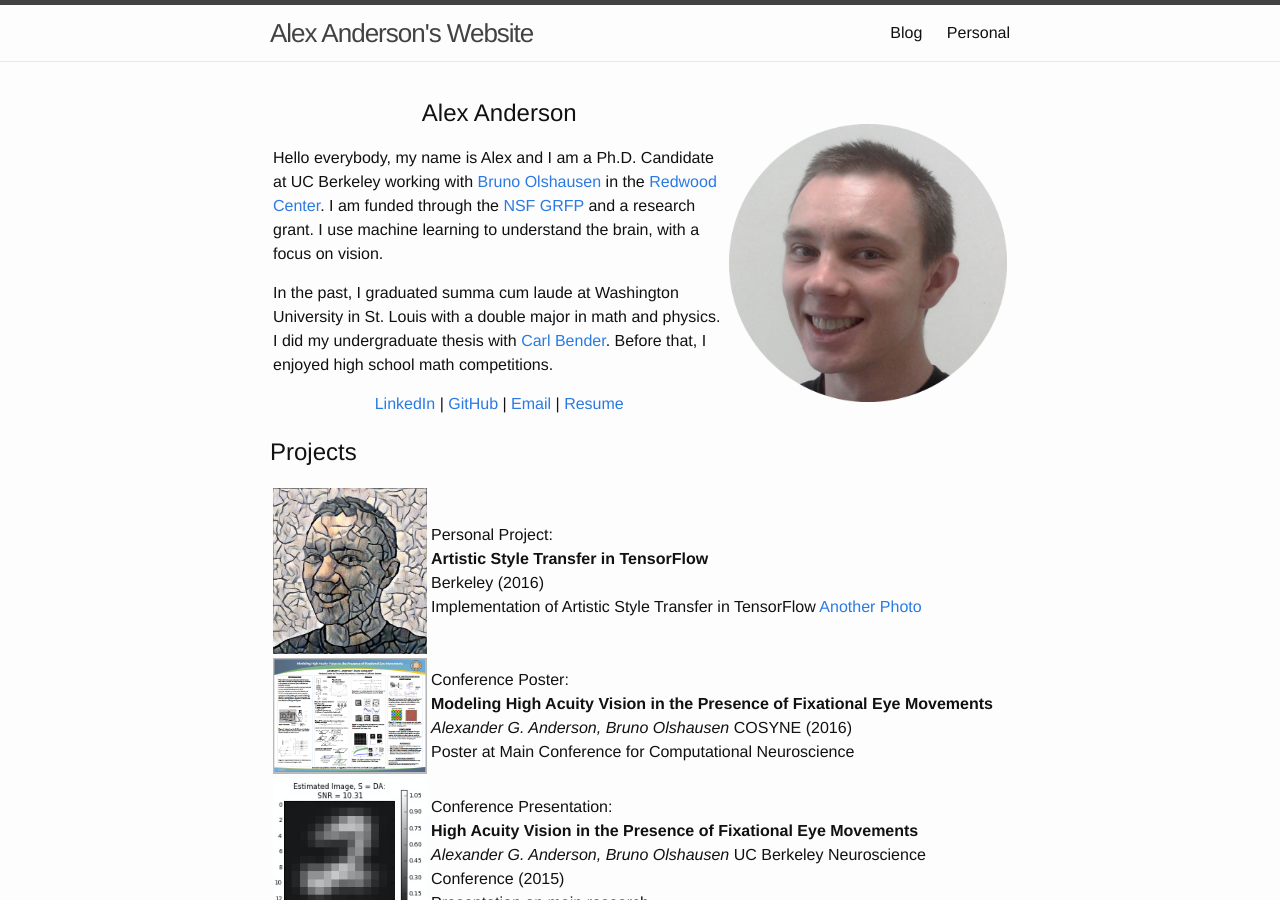
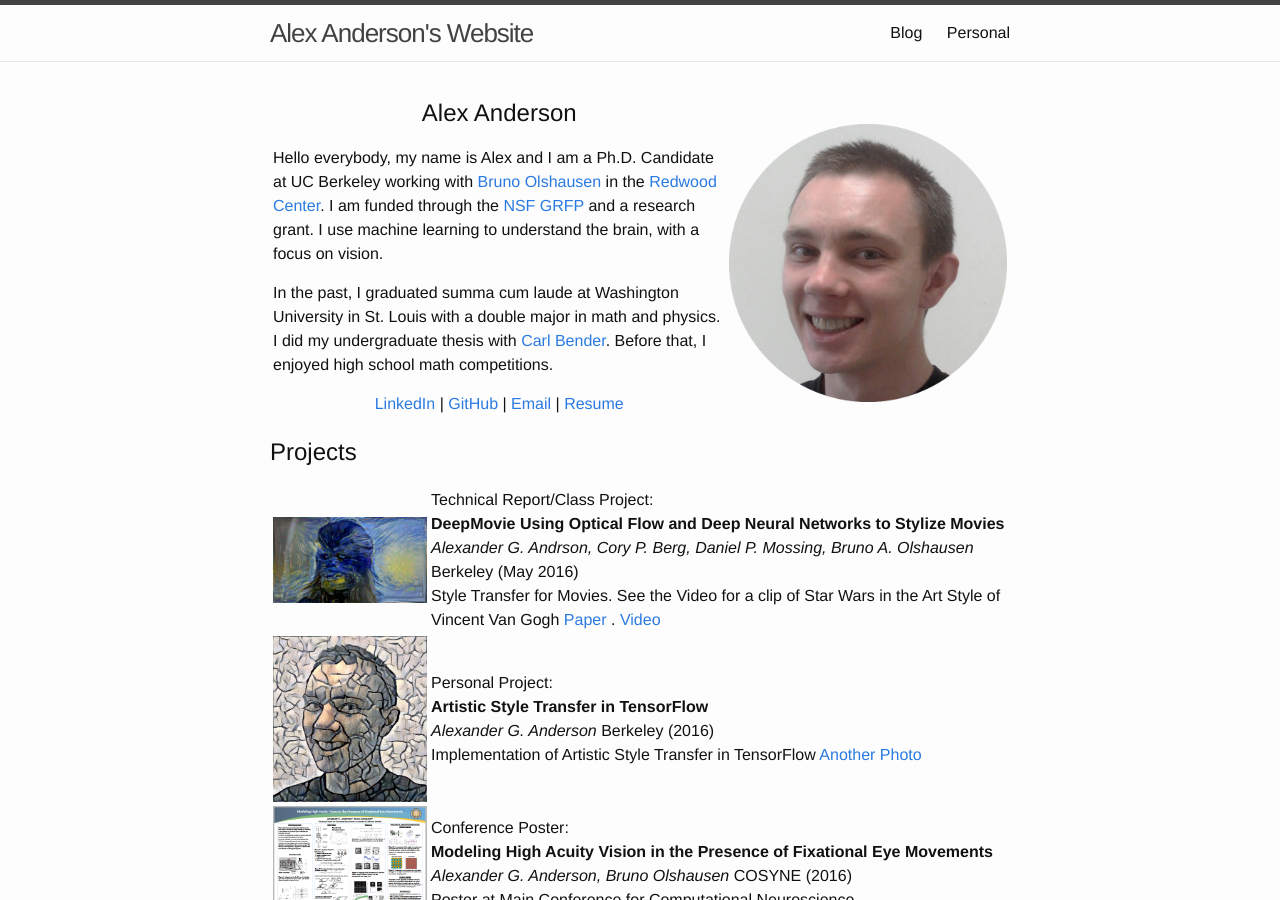
Before and after one commit to alexanderganderson/alexanderganderson.github.io, a Jekyll site: the page built from index.html, in a window 1280 px wide and 900 px high. Built offline with Jekyll 4.4.1, drawn with Linux system fonts in a browser that asks for light colours.

Commit message:
added movie style to projects list

```diff
--- a/_data/projects.yml
+++ b/_data/projects.yml
@@ -1,6 +1,15 @@
+- type: Technical Report/Class Project
+  title: DeepMovie   Using Optical Flow and Deep Neural Networks to Stylize Movies
+  authors: Alexander G. Andrson, Cory P. Berg, Daniel P. Mossing, Bruno A. Olshausen
+  location: Berkeley
+  date: May 2016
+  desc: Style Transfer for Movies. See the Video for a clip of Star Wars in the Art Style of Vincent Van Gogh
+  img: static/img/movie_style.png
+  link: <a href='https://arxiv.org/abs/1605.08153'>Paper</a> . <a href='https://youtu.be/nOrXeFBkP04'>Video</a>
+
 - type: Personal Project
   title: Artistic Style Transfer in TensorFlow
-  autors: Alexander G. Anderson
+  authors: Alexander G. Anderson
   location: Berkeley
   date: 2016
   desc: Implementation of Artistic Style Transfer in TensorFlow
```
Also changed, not shown: static/img/movie_style.png (added).
